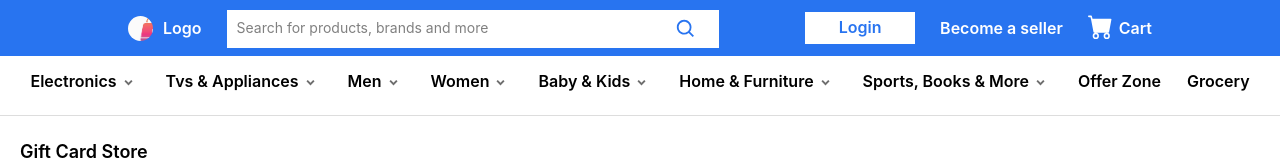
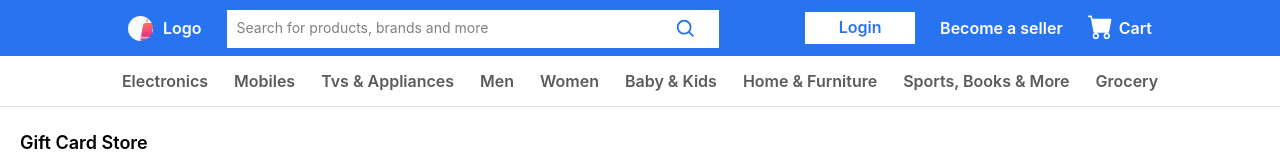
Before and after one commit to PranathiPichikala/e-commerce, a React (Create React App) app: page /giftcards in a window 1280 px wide. Shown: the top 166 px of the page. Built offline with nearby package versions, Linux system fonts and the light colour scheme.

Commit message:
updated navigation-bottom

```diff
--- a/src/components/NavigationBottom.jsx
+++ b/src/components/NavigationBottom.jsx
@@ -1,32 +1,54 @@
 import "./css/NavigationBottom.css"
-import {RiArrowDropDownLine} from "react-icons/ri"
+import { RiArrowDropDownLine } from "react-icons/ri"
+import { Link } from "react-router-dom"
 const NavigationBottom = () => {
 	return (
 		<div className="_0ugg">
 			<div className="headfilter _1uac">
+				<div className="_5bbl">
+					<Link to="/Category/electronics">
 						<li>Electronics
-					<div className="_0ekz"><RiArrowDropDownLine/></div>
+
 						</li>
+					</Link>
+					<Link to="/Category/SmartPhones">
+					<li>Mobiles</li>
+					</Link>
+					<Link to="/Category/electronics">
 						<li>Tvs & Appliances
-				<div className="_0ekz"><RiArrowDropDownLine/></div>
 						</li>
+					</Link>
+
+					<Link to="/Category/Fashion">
 					<li>Men
-				<div className="_0ekz"><RiArrowDropDownLine/></div>
+
 					</li>
+					</Link>
+					<Link to="/Category/Beauty">
 					<li> Women
-				<div className="_0ekz"><RiArrowDropDownLine/></div>
+
 					</li>
+					</Link>
+					<Link to="/Category/Fashion">
 					<li>Baby & Kids
-				<div className="_0ekz"><RiArrowDropDownLine/></div>
+
 					</li>
+					</Link>
+					<Link to="/Category/Furniture">
 					<li>Home & Furniture
-				<div className="_0ekz"><RiArrowDropDownLine/></div>
+
 					</li>
+					</Link>
+					<Link to="/Category/Appliances">
 					<li> Sports, Books & More
-				<div className="_0ekz"><RiArrowDropDownLine/></div>
+
 					</li>
-				<li>Offer Zone</li>
+					</Link>
+
+					<Link to="/Category/Beauty">
 					<li>Grocery</li>
+					</Link>
+				</div>
 			</div>
 		</div>
 	)
--- a/src/components/css/NavigationBottom.css
+++ b/src/components/css/NavigationBottom.css
@@ -1,4 +1,4 @@
-._0ugg .headfilter{
+._0ugg .headfilter ._5bbl{
     display: flex;
     flex-direction: row;
     justify-content: center;
@@ -8,10 +8,24 @@
     border-bottom: 1px solid rgb(221, 221, 221);
     margin-bottom: 10px;
 }
+._5bbl li{
+    display: flex;
+    justify-content: center;
+    align-items: center;
 
+
+}
+._5bbl a{
+text-decoration: none;
+}
 ._0ugg .headfilter li{
     padding: 0 13px;
-    color: #000;
+    color: #5b5b5b;
+    font-weight: 600;
+}
+._0ugg .headfilter li:hover{
+    padding: 0 13px;
+    color: #000000;
     font-weight: 600;
 }
 ._0ekz{
```
Lines whose indentation alone changed are shown as unchanged.
